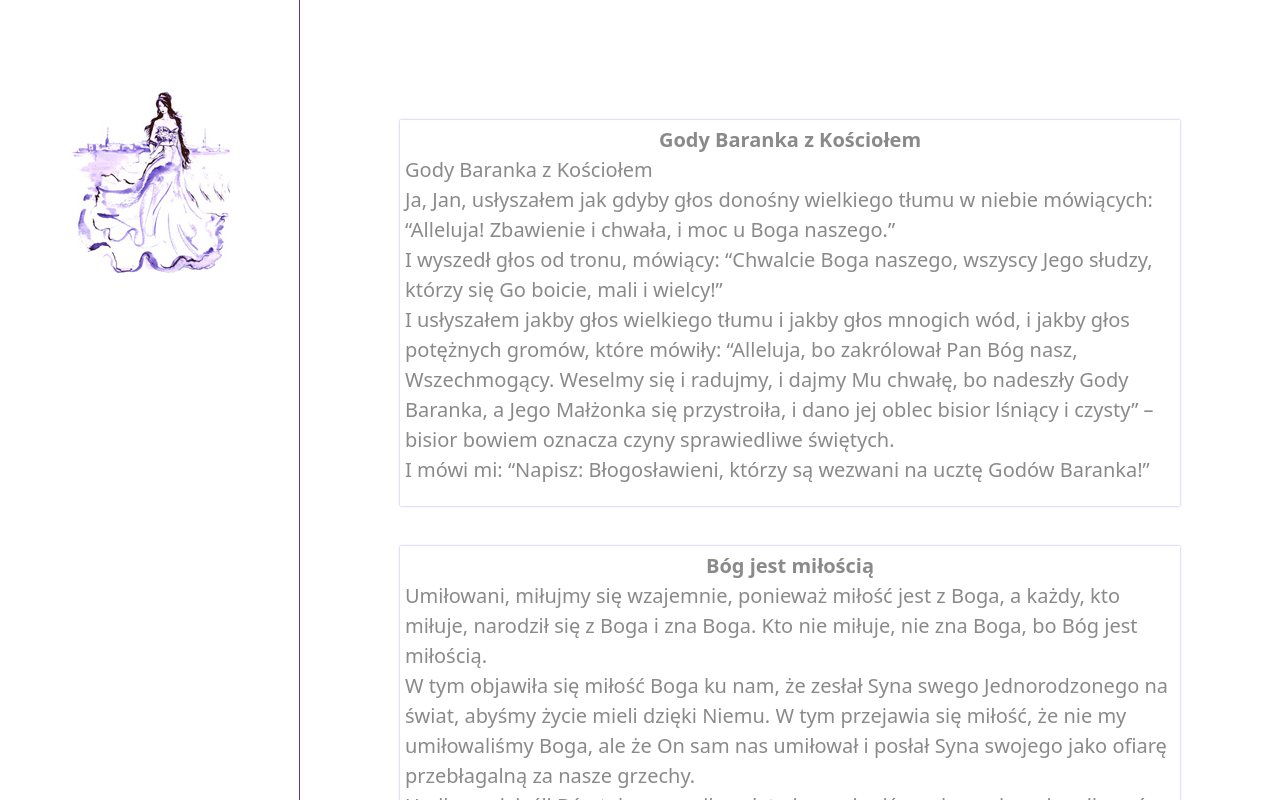
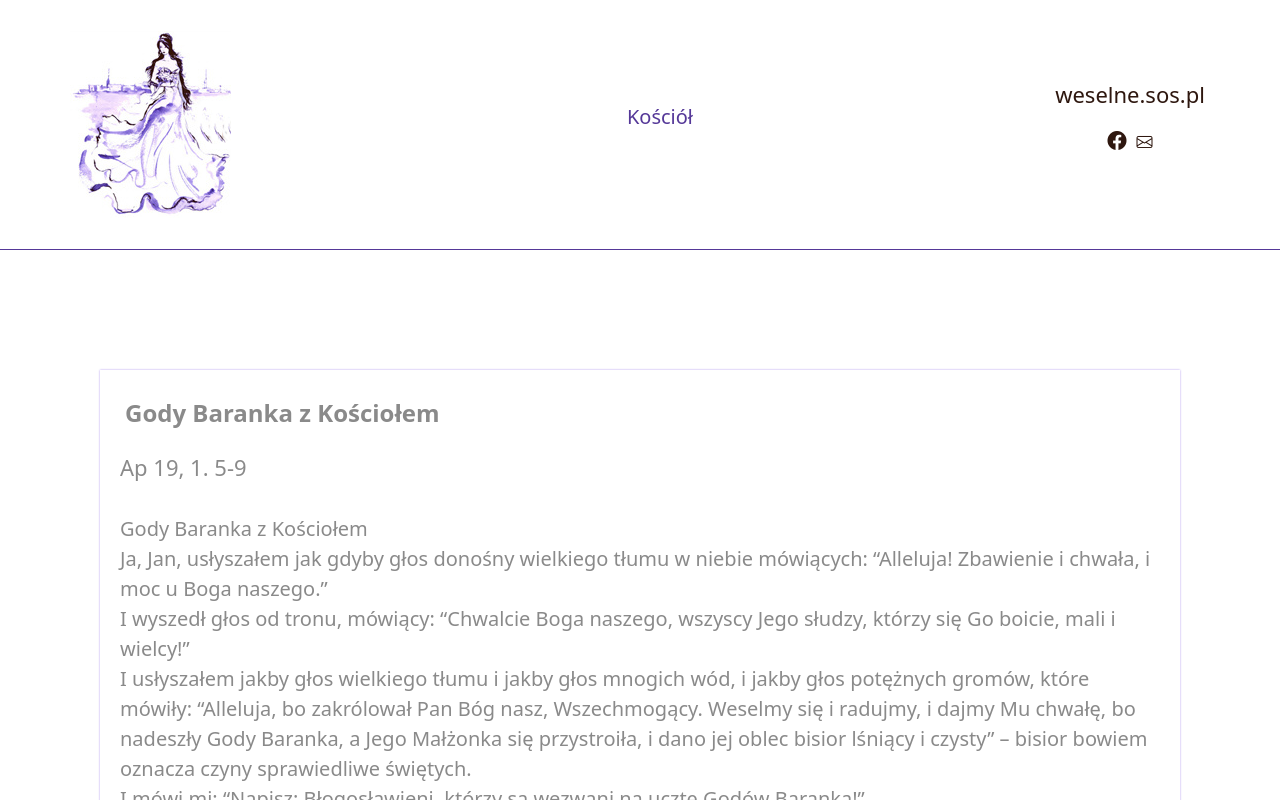
Before and after one commit to KolodziejczykTomasz/weselnesos, a Vue app: page /church/secondReading in a window 1280 px wide. Shown: the top 800 px of the page. Built offline with nearby package versions, Linux system fonts and the light colour scheme.

Commit message:
Corrected styles in components

```diff
--- a/src/assets/main.css
+++ b/src/assets/main.css
@@ -5,7 +5,5 @@
     margin: 0 auto;
     width: 100%;
     height: 100vh;
-    display: flex;
-    flex-direction: row;
     -moz-osx-font-smoothing: grayscale;
 }
--- /dev/null
+++ b/src/components/PageFooter.vue
@@ -0,0 +1,32 @@
+<script setup lang="ts">
+
+</script>
+<template>
+
+    <div class="page-footer">
+      <p>&copy; weselne.sos.pl</p>
+      <p>Wszelkie prawa zastrzeżone</p>
+      <p>Regulamin strony</p>
+    </div>
+
+
+</template>
+<style scoped>
+
+.page-footer {
+  padding: 20px 0;
+  display: flex;
+  flex-direction: column;
+  justify-content: center;
+  align-items: center;
+  font-size: 16px;
+  color:#553898;
+  border-top: 1px solid #553898;
+}
+
+
+.page-footer p {
+  margin-bottom: -5px;
+}
+
+</style>
--- /dev/null
+++ b/src/components/PageHeader.vue
@@ -0,0 +1,82 @@
+<script setup lang="ts">
+import PageNavigation from './PageNavigation.vue';
+
+
+</script>
+<template>
+  <div class="wrapper">
+
+   <div class="brand">
+    <router-link to="/">
+      <div >
+        <img src='../assets/images/page-element/brand.png' alt="brand logo"/>
+
+      </div>
+    </router-link>
+   </div>
+
+    <div class="navigation">
+      <PageNavigation/>
+    </div>
+
+
+    <div class="social">
+      <p class="brand-title">weselne.sos.pl</p>
+      <p class="social-icons">
+        <span class="icon"><a target="_blank" href="https://www.facebook.com/sosweselne"><i class="bi bi-facebook"></i></a></span>
+        <span class="icon "><a target="_blank" href="mailto:'redakcja.weselne.sos@gmail.com'"><i class="bi bi-envelope"></i></a></span>
+      </p>
+    </div>
+
+    </div>
+
+</template>
+<style scoped>
+.wrapper {
+  display: grid;
+  grid-template-columns: 300px 1fr 300px;
+  min-height: 250px;
+  height: auto;
+  width: 100%;
+  border-bottom: 1px solid #553898;
+}
+
+@media only screen and (max-width: 600px) {
+  .wrapper {
+    display: grid;
+    grid-template-columns: 1fr;
+  }
+}
+.brand {
+  display: flex;
+  justify-content: center;
+  align-items: center;
+}
+
+.brand-title {
+  color:#2e170f;
+  font-size: 22px;
+}
+
+.social {
+  display: flex;
+  flex-direction: column;
+  justify-content: center;
+  align-items: center;
+}
+
+.icon a {
+  margin: 0 5px;
+  color: #2e170f;
+}
+
+.icon a:hover {
+  color:#553898;
+}
+.bi-facebook {
+  font-size: 19px;
+}
+
+
+
+</style>
--- a/src/components/PageNavigation.vue
+++ b/src/components/PageNavigation.vue
@@ -2,94 +2,31 @@
 
 </script>
 <template>
-  <div class="aside-wrapper">
-   <router-link to="/"> <div class="aside-brand">
-      <img src='../assets/images/page-element/brand.png' alt="brand logo"/>
-    </div></router-link>
-    <div class="aside-header">
-      <p class="aside-header-title">weselne.sos.pl</p>
-      <p class="aside-header-icons">
-        <span class="aside-icon"><a target="_blank" href="https://www.facebook.com/sosweselne"><i class="bi bi-facebook"></i></a></span>
-        <span class="aside-icon "><a target="_blank" href="mailto:'redakcja.weselne.sos@gmail.com'"><i class="bi bi-envelope"></i></a></span>
-      </p>
 
-    </div>
-
-    <div class="aside-navigation">
+    <div class="navigation-wrapper">
       <nav>
         <ul>
           <li><router-link to="/church" >Kościół</router-link></li>
         </ul>
       </nav>
     </div>
-    <div class="aside-footer">
-      <p>&copy; weselne.sos.pl</p>
-      <p>Wszelkie prawa zastrzeżone</p>
-      <p>Regulamin strony</p>
-    </div>
-  </div>
+
 
 </template>
 <style scoped>
-.aside-wrapper {
-  display: grid;
-  grid-template-rows: 200px 1fr 2fr 200px;
-  min-height: 100%;
-  height: auto;
+.navigation-wrapper {
   width: 100%;
-  border-right: 1px solid #553898;
-}
-
-.aside-header {
-  display: flex;
-  flex-direction: column;
-  justify-content:center;
-  align-items: center;
-  font-size: 20px;
-}
-
-.aside-header-title {
-  color:#2e170f;
-  font-size: 22px;
-  margin-top: 80px;
-  margin-bottom: 40px;
-}
-
-.aside-header-icons {
-  margin-top:-40px;
-}
-
-.aside-brand {
-  display: flex;
-  justify-content: center;
-  align-items: center;
-  margin-top: 90px;
-}
-
-.aside-icon a {
-  margin: 0 5px;
-  color: #2e170f;
-}
-
-.aside-icon a:hover {
-  color:#553898;
-}
-.bi-facebook {
-  font-size: 19px;
-}
-.aside-navigation {
-  display: flex;
-  justify-content: center;
-  align-content: flex-start;
+  height: 100%;
 }
 
 
 nav {
+  display: flex;
+  justify-content: center;
+  align-items: center;
   width: 100%;
   height: 100%;
   font-size: 20px;
-  text-align: left;
-  margin-top: 100px;
 }
 
 nav ul {
@@ -112,36 +49,6 @@ nav ul li a:hover{
   text-decoration: none;
   color: #b09aee;
 }
-.aside-footer {
-  display: flex;
-  flex-direction: column;
-  justify-content: center;
-  align-items: center;
-  font-size: 16px;
-  color: #8a8a8a;
-}
 
-.aside-footer p {
-  margin-bottom: -5px;
-}
 
-@media only screen and (max-width: 600px) {
-  .aside-footer {
-    display: none;
-  }
-  nav {
-  width: 100%;
-  min-height: 200px;
-  height: auto;
-  font-size: 20px;
-  text-align: center;
-  margin-top: 20px;
-}
-.aside-wrapper {
-  display: grid;
-  grid-template-rows: 200px auto auto;
-  border-left: 1px solid #553898;
-  border-right: 1px solid #553898;
-}
-}
 </style>
--- a/src/layouts/layout-default.vue
+++ b/src/layouts/layout-default.vue
@@ -1,50 +1,11 @@
 <script setup lang="ts">
-import PageNavigation from '../components/PageNavigation.vue'
+import PageHeader from '../components/PageHeader.vue'
+import PageFooter from '../components/PageFooter.vue'
 </script>
 <template>
     <div class="wrapper">
-      <div class="wrapper-naviagation">
-        <PageNavigation/>
-      </div>
-      <div class="wrapper-view">
+        <PageHeader/>
         <router-view/>
-      </div>
-      <div class="wrapper-footer"><p>Copyright &copy; weselne.sos.pl</p></div>
+        <PageFooter/>
     </div>
 </template>
-<style scoped>
-.wrapper{
-  display: grid;
-  grid-template-columns: 300px 1fr;
-  width: 100%;
-  height: 100%;
-}
-.wrapper-footer {
-  display: none;
-}
-@media only screen and (max-width: 600px) {
-  .wrapper {
-    grid-template-columns: 1fr;
-    height: auto;
-  }
-  .wrapper-naviagation, .wrapper-view{
-    height: 150px;
-  }
-  .wrapper-view{
-    margin-top: 100px;
-  }
-  .wrapper-footer {
-
-  height: 70px;
-  background-color: #b09aee;
-  display: flex;
-  justify-content: center;
-  align-items: flex-end;
-  font-size: 16px;
-  color: white;
-}
-.wrapper-view {
-  margin-top: 300px;
-}
-}
-</style>
--- a/src/views/ChurchFirstReadingView.vue
+++ b/src/views/ChurchFirstReadingView.vue
@@ -5,7 +5,20 @@ const items: object | any = firstReading
 
 <template>
     <div class="church-section">
-        <div class="church-item" v-for="item in items" :key="item.id"> {{ item.slug }}<p style="white-space: pre-line;">{{ (item.content) }}</p></div>
+        <div class="church-item" v-for="item in items" :key="item.id">
+            <div class="container">
+                <div class="title">
+                    {{ item.slug }}
+                </div>
+                <div class="subtitle">
+                    {{ item.title }}
+                </div>
+                <div class="content" style="white-space: pre-line;">
+                    {{ item.content }}
+                </div>
+            </div>
+
+        </div>
     </div>
 </template>
 
@@ -39,14 +52,29 @@ const items: object | any = firstReading
     color: #8a8a8a;
     text-align: left;
     margin: 20px 0;
-    padding: 5px 5px;
+    padding: 5px 0;
 }
 
-.church-item p {
+.church-item {
     width: 100%;
 }
-.church-item:hover {
-    box-shadow: 0 0 4px #553898;
-    color:#2e170f;
+
+.container{
+    padding: 0 20px;
+}
+
+.title {
+    font-size: 24px;
+    padding: 20px 5px;
+    font-weight: 600;
+}
+
+.subtitle {
+    font-size: 22px;
+    padding-bottom: 30px;
+}
+
+.content {
+   margin-bottom: 30px;
 }
 </style>
--- a/src/views/ChurchGospelsView.vue
+++ b/src/views/ChurchGospelsView.vue
@@ -5,7 +5,20 @@ const items: object | any = gospels
 
 <template>
     <div class="church-section">
-        <div class="church-item" v-for="item in items" :key="item.id"> {{ item.slug }}<p style="white-space: pre-line;">{{ (item.content) }}</p></div>
+        <div class="church-item" v-for="item in items" :key="item.id">
+            <div class="container">
+                <div class="title">
+                    {{ item.slug }}
+                </div>
+                <div class="subtitle">
+                    {{ item.title }}
+                </div>
+                <div class="content" style="white-space: pre-line;">
+                    {{ item.content }}
+                </div>
+            </div>
+
+        </div>
     </div>
 </template>
 
@@ -39,15 +52,29 @@ const items: object | any = gospels
     color: #8a8a8a;
     text-align: left;
     margin: 20px 0;
-    padding: 5px 5px;
+    padding: 5px 0;
 }
 
-.church-item:hover {
-    box-shadow: 0 0 4px #553898;
-    color:#2e170f;
+.church-item {
+    width: 100%;
 }
 
-.church-item p {
-    width: 100%;
+.container{
+    padding: 0 20px;
+}
+
+.title {
+    font-size: 24px;
+    padding: 20px 5px;
+    font-weight: 600;
+}
+
+.subtitle {
+    font-size: 22px;
+    padding-bottom: 30px;
+}
+
+.content {
+   margin-bottom: 30px;
 }
 </style>
--- a/src/views/ChurchPsalmsView.vue
+++ b/src/views/ChurchPsalmsView.vue
@@ -5,7 +5,20 @@ const items: object | any = psalms
 
 <template>
     <div class="church-section">
-        <div class="church-item" v-for="item in items" :key="item.id"> {{ item.slug }}<p style="white-space: pre-line;">{{ (item.content) }}</p></div>
+        <div class="church-item" v-for="item in items" :key="item.id">
+            <div class="container">
+                <div class="title">
+                    {{ item.slug }}
+                </div>
+                <div class="subtitle">
+                    {{ item.title }}
+                </div>
+                <div class="content" style="white-space: pre-line;">
+                    {{ item.content }}
+                </div>
+            </div>
+
+        </div>
     </div>
 </template>
 
@@ -29,7 +42,7 @@ const items: object | any = psalms
     width: 100%;
     min-height: 250px;
     height: auto;
-    justify-content: flex-start;
+    justify-content: center;
     align-items: center;
     font-size: 20px;
     font-weight: bold;
@@ -39,15 +52,29 @@ const items: object | any = psalms
     color: #8a8a8a;
     text-align: left;
     margin: 20px 0;
-    padding: 5px 5px;
+    padding: 5px 0;
 }
 
-.church-item:hover {
-    box-shadow: 0 0 4px #553898;
-    color:#2e170f;
+.church-item {
+    width: 100%;
 }
 
-.church-item p {
-    width: 100%;
+.container{
+    padding: 0 20px;
+}
+
+.title {
+    font-size: 24px;
+    padding: 20px 5px;
+    font-weight: 600;
+}
+
+.subtitle {
+    font-size: 22px;
+    padding-bottom: 30px;
+}
+
+.content {
+   margin-bottom: 30px;
 }
 </style>
--- a/src/views/ChurchSecondReadingView.vue
+++ b/src/views/ChurchSecondReadingView.vue
@@ -5,7 +5,20 @@ const items: object | any = secondReading
 
 <template>
     <div class="church-section">
-        <div class="church-item" v-for="item in items" :key="item.id"> {{ item.slug }}<p style="white-space: pre-line;">{{ (item.content) }}</p></div>
+        <div class="church-item" v-for="item in items" :key="item.id">
+            <div class="container">
+                <div class="title">
+                    {{ item.slug }}
+                </div>
+                <div class="subtitle">
+                    {{ item.title }}
+                </div>
+                <div class="content" style="white-space: pre-line;">
+                    {{ item.content }}
+                </div>
+            </div>
+
+        </div>
     </div>
 </template>
 
@@ -39,15 +52,29 @@ const items: object | any = secondReading
     color: #8a8a8a;
     text-align: left;
     margin: 20px 0;
-    padding: 5px 5px;
+    padding: 5px 0;
 }
 
-.church-item:hover {
-    box-shadow: 0 0 4px #553898;
-    color:#2e170f;
+.church-item {
+    width: 100%;
 }
 
-.church-item p {
-    width: 100%;
+.container{
+    padding: 0 20px;
+}
+
+.title {
+    font-size: 24px;
+    padding: 20px 5px;
+    font-weight: 600;
+}
+
+.subtitle {
+    font-size: 22px;
+    padding-bottom: 30px;
+}
+
+.content {
+   margin-bottom: 30px;
 }
 </style>
--- a/src/views/ChurchView.vue
+++ b/src/views/ChurchView.vue
@@ -1,11 +1,11 @@
 
 <template>
     <div class="church-section">
-        <div class="church-item"><router-link to="/church/gospels">Ewangelia</router-link></div>
-        <div class="church-item"><router-link to="/church/firstReading">I Czytanie</router-link></div>
-        <div class="church-item"><router-link to="/church/secondReading">II Czytanie</router-link></div>
-        <div class="church-item"><router-link to="/church/psalms">Psalm</router-link></div>
-        <div class="church-item"><router-link to="/church/music">Muzyka</router-link></div>
+        <router-link to="/church/gospels"><div class="church-item">Ewangelia</div></router-link>
+        <router-link to="/church/firstReading"><div class="church-item">I Czytanie</div></router-link>
+        <router-link to="/church/secondReading"><div class="church-item">II Czytanie</div></router-link>
+        <router-link to="/church/psalms"><div class="church-item">Psalm</div></router-link>
+        <router-link to="/church/music"><div class="church-item">Muzyka</div></router-link>
     </div>
 </template>
 <style scoped>
@@ -19,7 +19,10 @@
     width: 100%;
     padding: 100px;
 }
-
+.church-section a {
+    text-decoration: none;
+    color: #553898;
+}
 
 .church-item {
     display: flex;
@@ -28,15 +31,15 @@
     justify-content: center;
     align-items: center;
     font-size: 20px;
-    font-weight: bold;
     box-shadow: 0 0 2px #b09aee;
     margin:10px;
     transition: .2s;
-    color: #8a8a8a;
 }
 
 .church-item:hover {
     box-shadow: 0 0 4px #553898;
     color:#2e170f;
 }
+
+
 </style>
```
